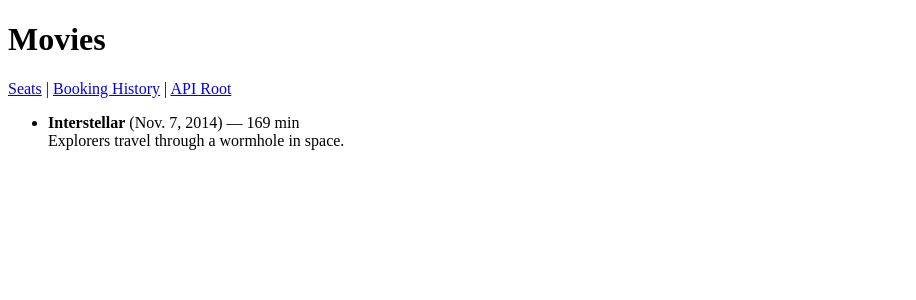
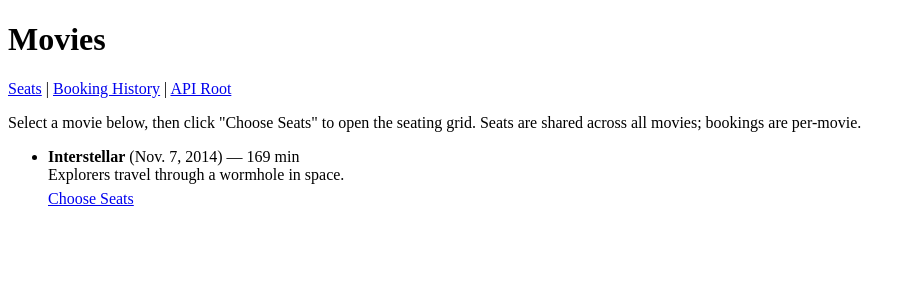
Before and after one commit to DrewHouchens13/CS4300, a Django app: page /api/pages/movies/ in a window 1280 px wide. Shown: the top 300 px of the page, without its empty margins (0-916 px from the left). Run offline with Django 4.2, Linux system fonts and the light colour scheme; data comes from the database, SQL or seed files in the repository.

Commit message:
Added seat grid

```diff
--- a/homework2/bookings/pages.py
+++ b/homework2/bookings/pages.py
@@ -5,11 +5,23 @@ from .models import Movie, Seat, Booking
 
 User = get_user_model()
 
+def _ensure_seat_grid(rows: int = 5, cols: int = 5) -> None:
+    """Create a consistent Rows x Cols seat grid (e.g., A1..E5) if no seats exist."""
+    if Seat.objects.exists():
+        return
+    row_letters = [chr(ord('A') + i) for i in range(rows)]
+    to_create = []
+    for r in row_letters:
+        for c in range(1, cols + 1):
+            to_create.append(Seat(seat_number=f"{r}{c}"))
+    Seat.objects.bulk_create(to_create)
+
 def movie_list_page(request):
     movies = Movie.objects.all().order_by("title")
     return render(request, "bookings/movie_list.html", {"movies": movies})
 
 def seat_list_page(request):
+    _ensure_seat_grid()
     seats = Seat.objects.all().order_by("seat_number")
     movies = Movie.objects.all().order_by("title")
     return render(request, "bookings/seat_list.html", {"seats": seats, "movies": movies})
@@ -28,6 +40,44 @@ def quick_book_seat(request, seat_id):
     Booking.objects.create(movie=movie, seat=seat, user=user)
     return redirect("booking_history_page")
 
+
+def movie_seat_grid_page(request, movie_id: int):
+    """Display a selectable seat grid for a specific movie; support multi-seat booking."""
+    _ensure_seat_grid()
+    movie = get_object_or_404(Movie, pk=movie_id)
+    if request.method == "POST":
+        seat_ids = request.POST.getlist("seat_ids")
+        user = request.user if request.user.is_authenticated else User.objects.get_or_create(username="guest")[0]
+        for sid in seat_ids:
+            try:
+                seat = Seat.objects.get(pk=sid)
+            except Seat.DoesNotExist:
+                continue
+            if not Booking.objects.filter(movie=movie, seat=seat).exists():
+                Booking.objects.create(movie=movie, seat=seat, user=user)
+        return redirect("booking_history_page")
+
+    seats = list(Seat.objects.all().order_by("seat_number"))
+    booked_ids = set(Booking.objects.filter(movie=movie).values_list("seat_id", flat=True))
+    # Group seats by row letter (first character) and sort by numeric column
+    row_map = {}
+    for s in seats:
+        row = s.seat_number[0]
+        try:
+            col = int(s.seat_number[1:])
+        except ValueError:
+            col = 0
+        row_map.setdefault(row, []).append((col, s))
+    for r in row_map:
+        row_map[r].sort(key=lambda t: t[0])
+    ordered_rows = sorted(row_map.items(), key=lambda t: t[0])
+    context = {
+        "movie": movie,
+        "ordered_rows": ordered_rows,
+        "booked_ids": booked_ids,
+    }
+    return render(request, "bookings/seat_grid.html", context)
+
 def booking_history_page(request):
     # If authenticated, show only their bookings; else show all (dev)
     if request.user.is_authenticated:
--- a/homework2/bookings/templates/bookings/movie_list.html
+++ b/homework2/bookings/templates/bookings/movie_list.html
@@ -8,11 +8,18 @@
     <a href="{% url 'booking_history_page' %}">Booking History</a> |
     <a href="{% url 'movie-list' %}">API Root</a>
   </nav>
+  <p>
+    Select a movie below, then click "Choose Seats" to open the seating grid.
+    Seats are shared across all movies; bookings are per-movie.
+  </p>
   <ul>
     {% for m in movies %}
       <li>
         <strong>{{ m.title }}</strong> ({{ m.release_date }}) — {{ m.duration }} min
         <div>{{ m.description }}</div>
+        <div style="margin-top:6px;">
+          <a href="{% url 'movie_seat_grid_page' m.id %}">Choose Seats</a>
+        </div>
       </li>
     {% empty %}
       <li>No movies found.</li>
--- a/homework2/bookings/urls.py
+++ b/homework2/bookings/urls.py
@@ -17,4 +17,5 @@ urlpatterns = [
     path("pages/seats/", pages.seat_list_page, name="seat_list_page"),
     path("pages/book/<int:seat_id>/", pages.quick_book_seat, name="quick_book_seat"),
     path("pages/history/", pages.booking_history_page, name="booking_history_page"),
+    path("pages/movies/<int:movie_id>/seats/", pages.movie_seat_grid_page, name="movie_seat_grid_page"),
 ]
```
Also changed, not shown: homework2/bookings/templates/bookings/seat_grid.html (added, +41 -0 lines).
